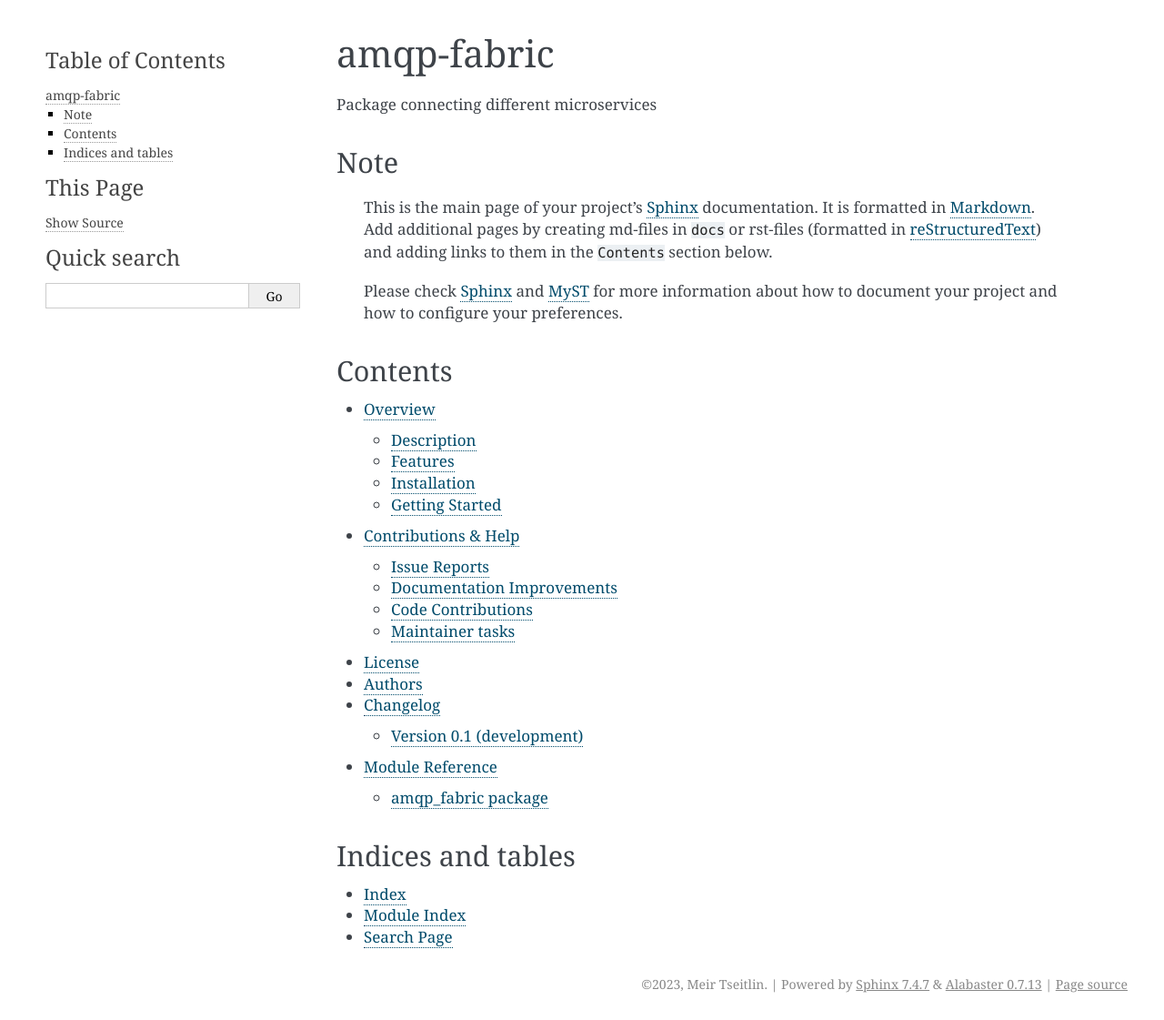
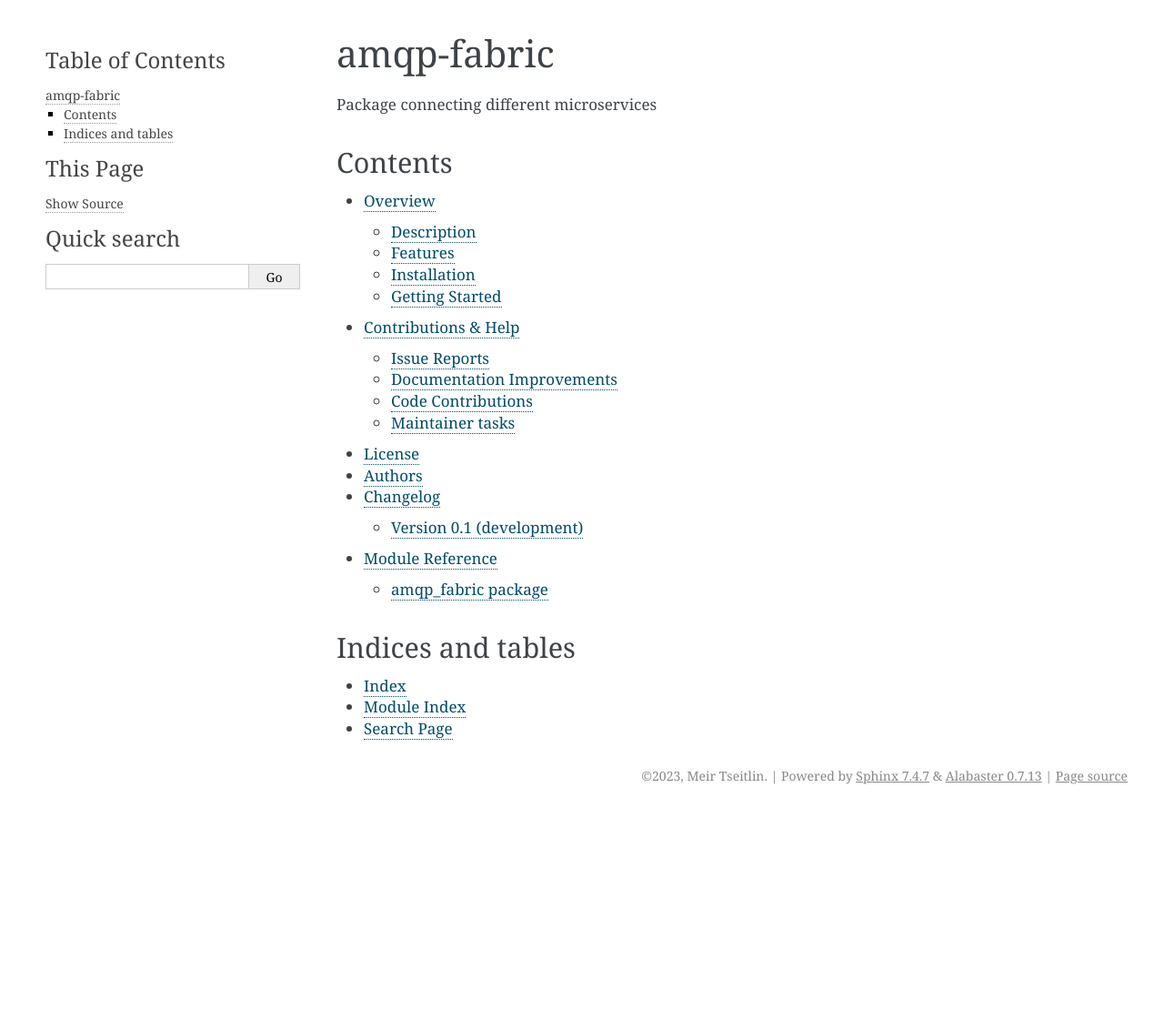
Before and after one commit to imubit/amqp-fabric, a Sphinx documentation site: the page built from docs/index.md, in a window 1280 px wide. Shown: the whole page at 91% size. Built offline with Sphinx 7.4.7, drawn with Linux system fonts in a browser that asks for light colours; after the commit the page ends 900 px from its top, so only the background shows below that.

Commit message:
add docs generation

```diff
--- a/docs/index.md
+++ b/docs/index.md
@@ -1,17 +1,6 @@
 # amqp-fabric
 
 Package connecting different microservices
-
-
-## Note
-
-> This is the main page of your project's [Sphinx] documentation. It is
-> formatted in [Markdown]. Add additional pages by creating md-files in
-> `docs` or rst-files (formatted in [reStructuredText]) and adding links to
-> them in the `Contents` section below.
->
-> Please check [Sphinx] and [MyST] for more information
-> about how to document your project and how to configure your preferences.
 
 
 ## Contents
```
Also changed, not shown: CONTRIBUTING.md (+2 -2 lines), README.md (+4 -3 lines).
